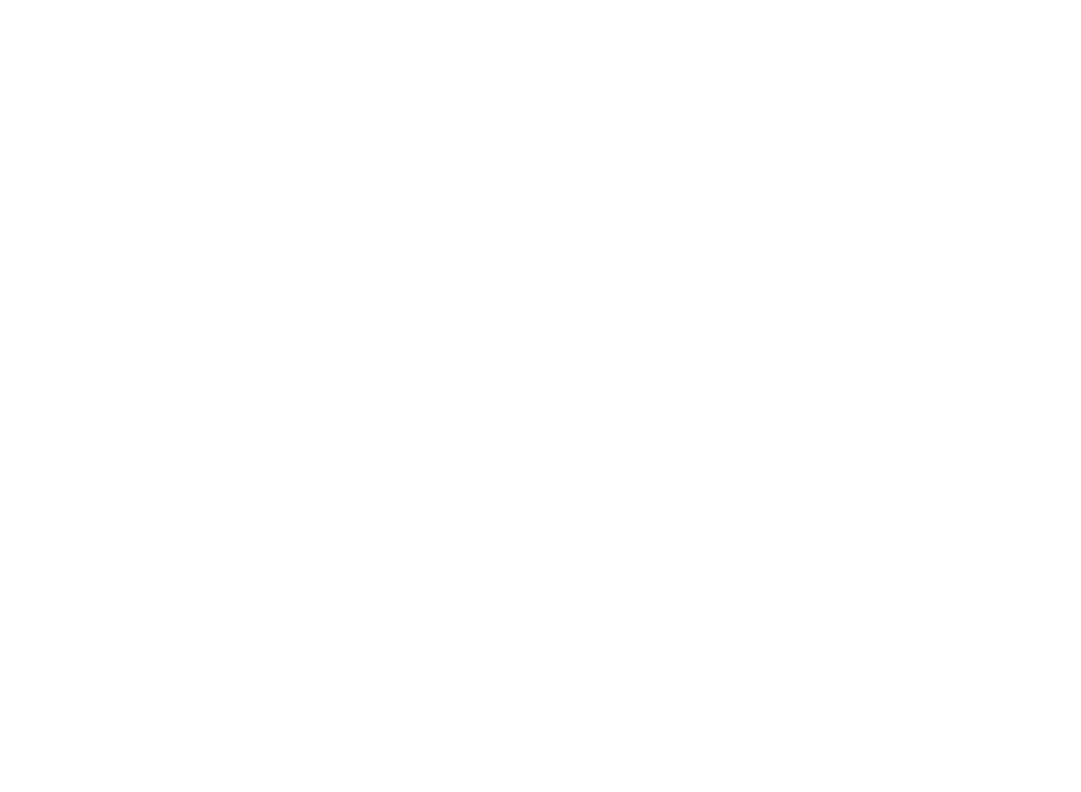
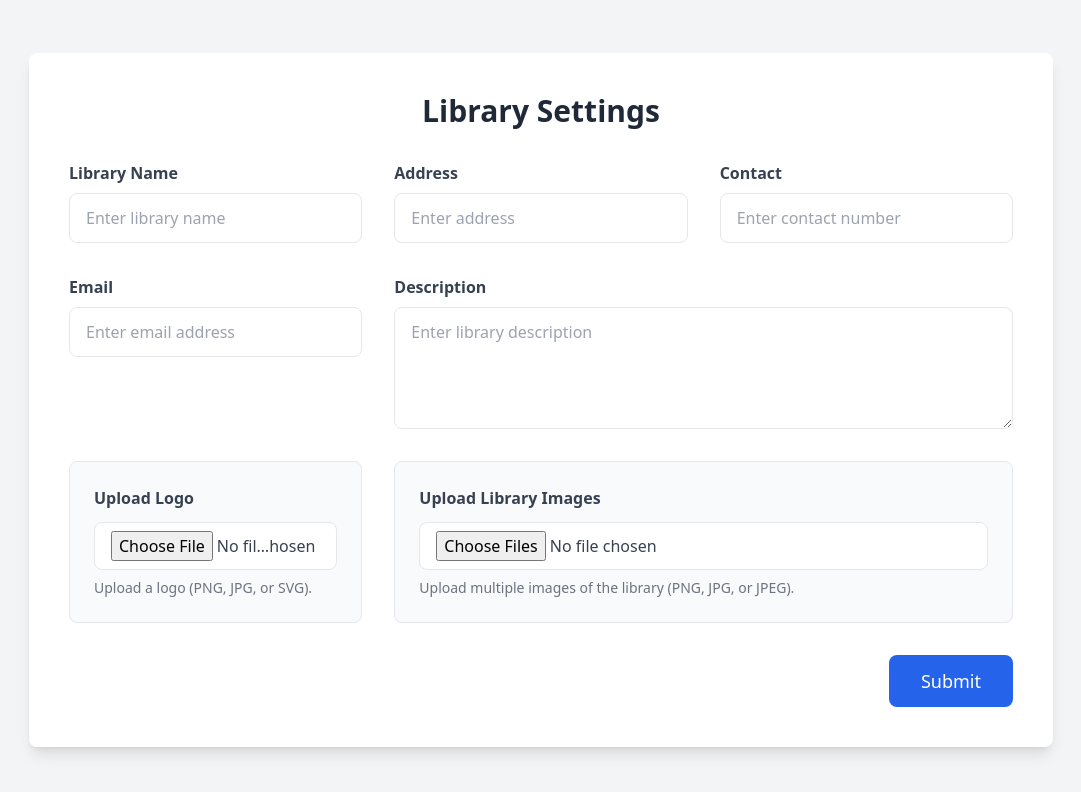
Before and after one commit to Istart-macbell/Library_frontend, a React (Create React App) app: page /setting in a window 1280 px wide. Before the commit this address had no page. Shown: the top 792 px of the page, without its empty margins (99-1180 px from the left). Built offline with nearby package versions, Linux system fonts and the light colour scheme.

Commit message:
add setting page

```diff
--- /dev/null
+++ b/src/Admin/Setting.js
@@ -0,0 +1,169 @@
+import React, { useState } from "react";
+
+const LibrarySettings = () => {
+  const [formData, setFormData] = useState({
+    libraryName: "",
+    address: "",
+    contact: "",
+    email: "",
+    description: "",
+    logo: null,
+    images: null,
+  });
+
+  const handleInputChange = (e) => {
+    const { name, value } = e.target;
+    setFormData({ ...formData, [name]: value });
+  };
+
+  const handleFileChange = (e) => {
+    const { name, files } = e.target;
+    setFormData({ ...formData, [name]: files[0] });
+  };
+
+  const handleSubmit = (e) => {
+    e.preventDefault();
+    console.log("Form Data Submitted: ", formData);
+    // Add API integration here to send the data to the server
+  };
+
+  return (
+    <div className="flex items-center justify-center min-h-screen p-8 bg-gray-100">
+      <form
+        onSubmit={handleSubmit}
+        className="w-full p-10 bg-white rounded-lg shadow-lg max-w-5xl"
+      >
+        <h1 className="mb-8 text-3xl font-bold text-center text-gray-800">
+          Library Settings
+        </h1>
+
+        <div className="grid gap-8 md:grid-cols-3">
+          {/* Library Name */}
+          <div className="flex flex-col">
+            <label htmlFor="libraryName" className="mb-2 font-semibold text-gray-700">
+              Library Name
+            </label>
+            <input
+              type="text"
+              id="libraryName"
+              name="libraryName"
+              value={formData.libraryName}
+              onChange={handleInputChange}
+              placeholder="Enter library name"
+              className="px-4 py-3 border rounded-lg focus:outline-none focus:ring-2 focus:ring-blue-500"
+            />
+          </div>
+
+          {/* Address */}
+          <div className="flex flex-col">
+            <label htmlFor="address" className="mb-2 font-semibold text-gray-700">
+              Address
+            </label>
+            <input
+              type="text"
+              id="address"
+              name="address"
+              value={formData.address}
+              onChange={handleInputChange}
+              placeholder="Enter address"
+              className="px-4 py-3 border rounded-lg focus:outline-none focus:ring-2 focus:ring-blue-500"
+            />
+          </div>
+
+          {/* Contact */}
+          <div className="flex flex-col">
+            <label htmlFor="contact" className="mb-2 font-semibold text-gray-700">
+              Contact
+            </label>
+            <input
+              type="text"
+              id="contact"
+              name="contact"
+              value={formData.contact}
+              onChange={handleInputChange}
+              placeholder="Enter contact number"
+              className="px-4 py-3 border rounded-lg focus:outline-none focus:ring-2 focus:ring-blue-500"
+            />
+          </div>
+
+          {/* Email */}
+          <div className="flex flex-col">
+            <label htmlFor="email" className="mb-2 font-semibold text-gray-700">
+              Email
+            </label>
+            <input
+              type="email"
+              id="email"
+              name="email"
+              value={formData.email}
+              onChange={handleInputChange}
+              placeholder="Enter email address"
+              className="px-4 py-3 border rounded-lg focus:outline-none focus:ring-2 focus:ring-blue-500"
+            />
+          </div>
+
+          {/* Description */}
+          <div className="flex flex-col md:col-span-2">
+            <label htmlFor="description" className="mb-2 font-semibold text-gray-700">
+              Description
+            </label>
+            <textarea
+              id="description"
+              name="description"
+              value={formData.description}
+              onChange={handleInputChange}
+              placeholder="Enter library description"
+              rows="4"
+              className="px-4 py-3 border rounded-lg focus:outline-none focus:ring-2 focus:ring-blue-500"
+            ></textarea>
+          </div>
+
+          {/* Logo Upload */}
+          <div className="flex flex-col items-start bg-gray-50 p-6 rounded-lg border">
+            <label htmlFor="logo" className="mb-3 font-semibold text-gray-700">
+              Upload Logo
+            </label>
+            <input
+              type="file"
+              id="logo"
+              name="logo"
+              onChange={handleFileChange}
+              className="block w-full px-4 py-2 text-gray-700 bg-white border rounded-lg cursor-pointer focus:outline-none focus:ring-2 focus:ring-blue-500"
+            />
+            <p className="mt-2 text-sm text-gray-500">Upload a logo (PNG, JPG, or SVG).</p>
+          </div>
+
+          {/* Images Upload */}
+          <div className="flex flex-col items-start bg-gray-50 p-6 rounded-lg border md:col-span-2">
+            <label htmlFor="images" className="mb-3 font-semibold text-gray-700">
+              Upload Library Images
+            </label>
+            <input
+              type="file"
+              id="images"
+              name="images"
+              onChange={handleFileChange}
+              multiple
+              className="block w-full px-4 py-2 text-gray-700 bg-white border rounded-lg cursor-pointer focus:outline-none focus:ring-2 focus:ring-blue-500"
+            />
+            <p className="mt-2 text-sm text-gray-500">
+              Upload multiple images of the library (PNG, JPG, or JPEG).
+            </p>
+          </div>
+        </div>
+
+        {/* Submit Button */}
+        <div className="flex justify-end mt-8">
+          <button
+            type="submit"
+            className="px-8 py-3 text-lg text-white bg-blue-600 rounded-lg hover:bg-blue-700 focus:outline-none focus:ring-2 focus:ring-blue-500"
+          >
+            Submit
+          </button>
+        </div>
+      </form>
+    </div>
+  );
+};
+
+export default LibrarySettings;
--- a/src/App.js
+++ b/src/App.js
@@ -18,6 +18,7 @@
 import UserProfile from './User/Userprofile';
 import UserSidebar from './User/Usersidebar';
 import UserTable from './User/Usertable';
+import LibrarySettings from './Admin/Setting';
 
 function App() {
   return (
@@ -35,6 +36,8 @@
       <Route path="/add-book" element={<AddBookPage />} />
       <Route path="/add-staff" element={<Staffpage />} />
       <Route path="/staffs" element={<StaffTable />} />
+      <Route path="/setting" element={<LibrarySettings/>} />
+
 
 
 
--- a/src/Staff/StaffTable.js
+++ b/src/Staff/StaffTable.js
@@ -1,46 +1,38 @@
-import React, { useState } from "react";
-
-const staffData = [
-  {
-    id: "6790e6ebeaaff4463a0fb813",
-    firstName: "John",
-    lastName: "Doe",
-    email: "john.doe@example.com",
-    phone: "1234567890",
-    position: "Manager",
-    department: "HR",
-    gender: "Male",
-    password: "5008",
-    dateOfBirth: "1990-01-01T00:00:00.000Z",
-    joiningDate: "2025-01-22T00:00:00.000Z",
-    salary: 50000,
-    qualifications: ["MBA"],
-    createdAt: "2025-01-22T12:39:07.517Z",
-    v: 0,
-  },
-  {
-    id: "6790e7ed769b3ad3f387a998",
-    firstName: "John",
-    lastName: "Doe",
-    email: "john2.doe@example.com",
-    phone: "1234567890",
-    position: "Manager",
-    department: "HR",
-    gender: "Male",
-    password: "3442",
-    dateOfBirth: "1990-01-01T00:00:00.000Z",
-    joiningDate: "2025-01-22T00:00:00.000Z",
-    salary: 50000,
-    qualifications: ["MBA"],
-    createdAt: "2025-01-22T12:43:25.279Z",
-    v: 0,
-  },
-  // Add remaining staff objects...
-];
+import React, { useEffect, useState } from "react";
 
 const StaffTable = () => {
+  const [staffData, setStaffData] = useState([]);
   const [currentPage, setCurrentPage] = useState(1);
+  const [loading, setLoading] = useState(true);
+  const [error, setError] = useState(null);
   const rowsPerPage = 5;
+
+  const API_URL = "https://library-backend-4335.onrender.com/api/admin/staffs";
+
+  useEffect(() => {
+    // Fetch data from the API
+    const fetchData = async () => {
+      setLoading(true);
+      setError(null);
+
+      try {
+        const response = await fetch(API_URL);
+        const result = await response.json();
+
+        if (response.ok) {
+          setStaffData(result.staff); // Use the "staff" field from the API response
+        } else {
+          setError(result.message || "Failed to fetch staff data.");
+        }
+      } catch (err) {
+        setError("An error occurred while fetching data.");
+      } finally {
+        setLoading(false);
+      }
+    };
+
+    fetchData();
+  }, []);
 
   // Pagination calculations
   const totalPages = Math.ceil(staffData.length / rowsPerPage);
@@ -63,24 +55,54 @@
           Staff Table
         </h1>
 
+        {loading ? (
+          <p className="text-center text-gray-500">Loading data...</p>
+        ) : error ? (
+          <p className="text-center text-red-500">{error}</p>
+        ) : (
+          <>
             {/* Table */}
             <div className="overflow-x-auto">
               <table className="w-full border border-collapse border-gray-300 table-auto">
                 <thead>
                   <tr className="bg-gray-200">
                     <th className="px-4 py-2 border-b border-gray-300">ID</th>
-                <th className="px-4 py-2 border-b border-gray-300">First Name</th>
-                <th className="px-4 py-2 border-b border-gray-300">Last Name</th>
-                <th className="px-4 py-2 border-b border-gray-300">Email</th>
-                <th className="px-4 py-2 border-b border-gray-300">Phone</th>
-                <th className="px-4 py-2 border-b border-gray-300">Position</th>
-                <th className="px-4 py-2 border-b border-gray-300">Department</th>
-                <th className="px-4 py-2 border-b border-gray-300">Gender</th>
-                <th className="px-4 py-2 border-b border-gray-300">Date of Birth</th>
-                <th className="px-4 py-2 border-b border-gray-300">Joining Date</th>
-                <th className="px-4 py-2 border-b border-gray-300">Salary</th>
-                <th className="px-4 py-2 border-b border-gray-300">Qualifications</th>
-                <th className="px-4 py-2 border-b border-gray-300">Created At</th>
+                    <th className="px-4 py-2 border-b border-gray-300">
+                      First Name
+                    </th>
+                    <th className="px-4 py-2 border-b border-gray-300">
+                      Last Name
+                    </th>
+                    <th className="px-4 py-2 border-b border-gray-300">
+                      Email
+                    </th>
+                    <th className="px-4 py-2 border-b border-gray-300">
+                      Phone
+                    </th>
+                    <th className="px-4 py-2 border-b border-gray-300">
+                      Position
+                    </th>
+                    <th className="px-4 py-2 border-b border-gray-300">
+                      Department
+                    </th>
+                    <th className="px-4 py-2 border-b border-gray-300">
+                      Gender
+                    </th>
+                    <th className="px-4 py-2 border-b border-gray-300">
+                      Date of Birth
+                    </th>
+                    <th className="px-4 py-2 border-b border-gray-300">
+                      Joining Date
+                    </th>
+                    <th className="px-4 py-2 border-b border-gray-300">
+                      Salary
+                    </th>
+                    <th className="px-4 py-2 border-b border-gray-300">
+                      Qualifications
+                    </th>
+                    <th className="px-4 py-2 border-b border-gray-300">
+                      Created At
+                    </th>
                   </tr>
                 </thead>
                 <tbody>
@@ -155,6 +177,8 @@
                 Next
               </button>
             </div>
+          </>
+        )}
       </div>
     </div>
   );
```
Lines whose indentation alone changed are shown as unchanged.
